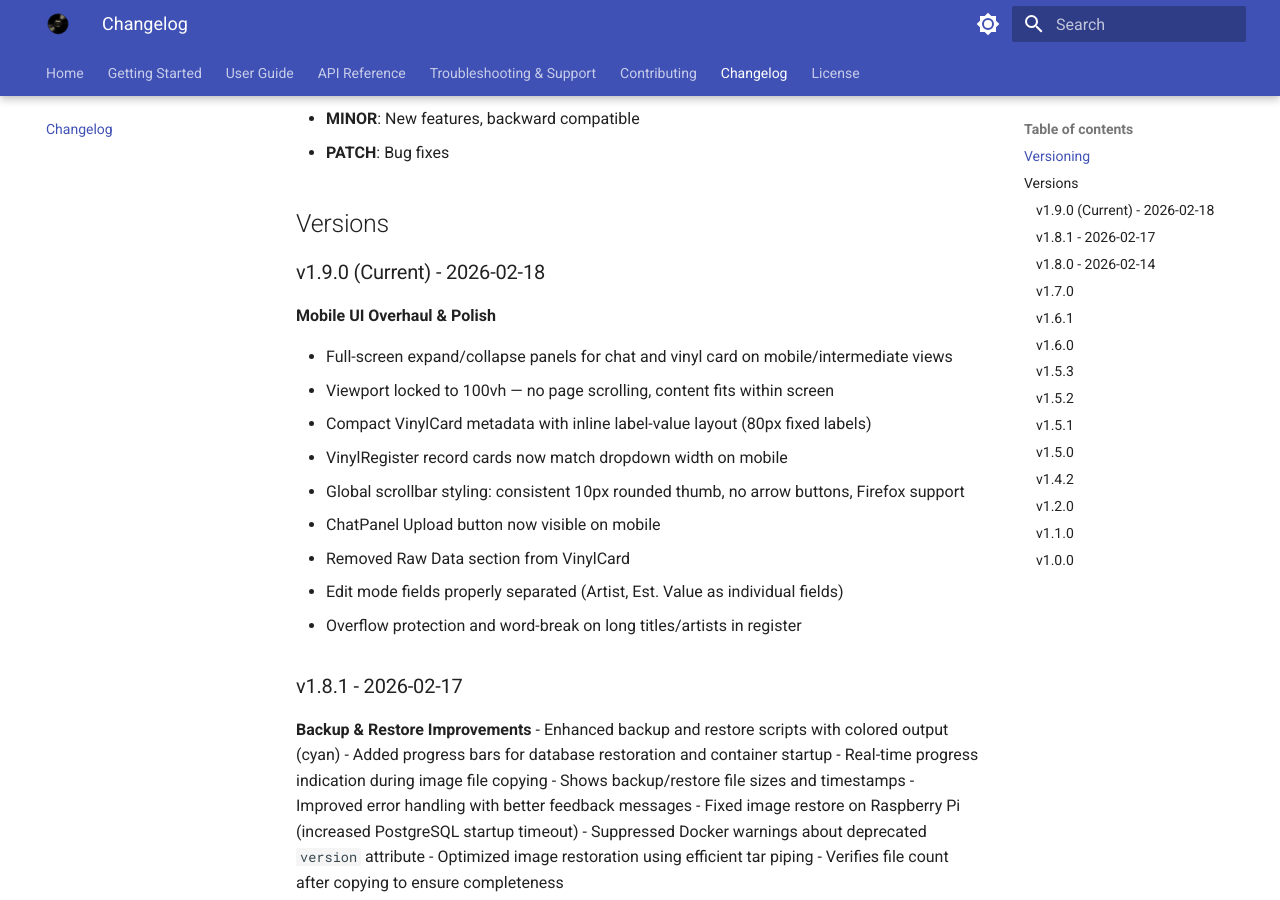
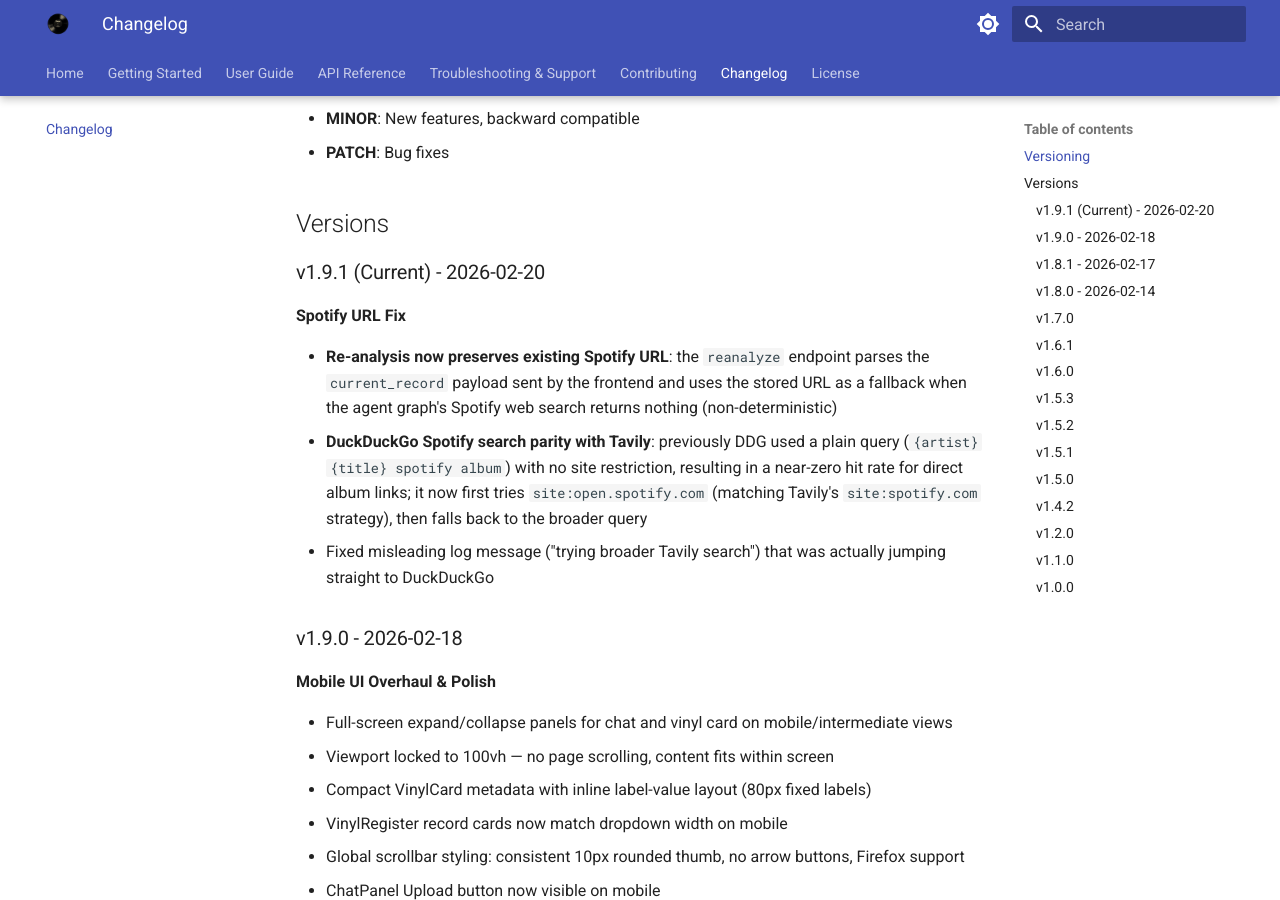
Before and after one commit to Hoshi42/phonox, an MkDocs documentation site: the page built from docs/changelog.md, in a window 1280 px wide and 900 px high, scrolled down 313 px. Built offline with MkDocs 1.6.1 and Material for MkDocs 9.7.7, drawn with Linux system fonts in a browser that asks for light colours.

Commit message:
docs: add v1.9.1 entry to mkdocs changelog

```diff
--- a/docs/changelog.md
+++ b/docs/changelog.md
@@ -12,7 +12,15 @@
 
 ## Versions
 
-### v1.9.0 (Current) - 2026-02-18
+### v1.9.1 (Current) - 2026-02-20
+
+**Spotify URL Fix**
+
+- **Re-analysis now preserves existing Spotify URL**: the `reanalyze` endpoint parses the `current_record` payload sent by the frontend and uses the stored URL as a fallback when the agent graph's Spotify web search returns nothing (non-deterministic)
+- **DuckDuckGo Spotify search parity with Tavily**: previously DDG used a plain query (`{artist} {title} spotify album`) with no site restriction, resulting in a near-zero hit rate for direct album links; it now first tries `site:open.spotify.com` (matching Tavily's `site:spotify.com` strategy), then falls back to the broader query
+- Fixed misleading log message ("trying broader Tavily search") that was actually jumping straight to DuckDuckGo
+
+### v1.9.0 - 2026-02-18
 
 **Mobile UI Overhaul & Polish**
 
```
